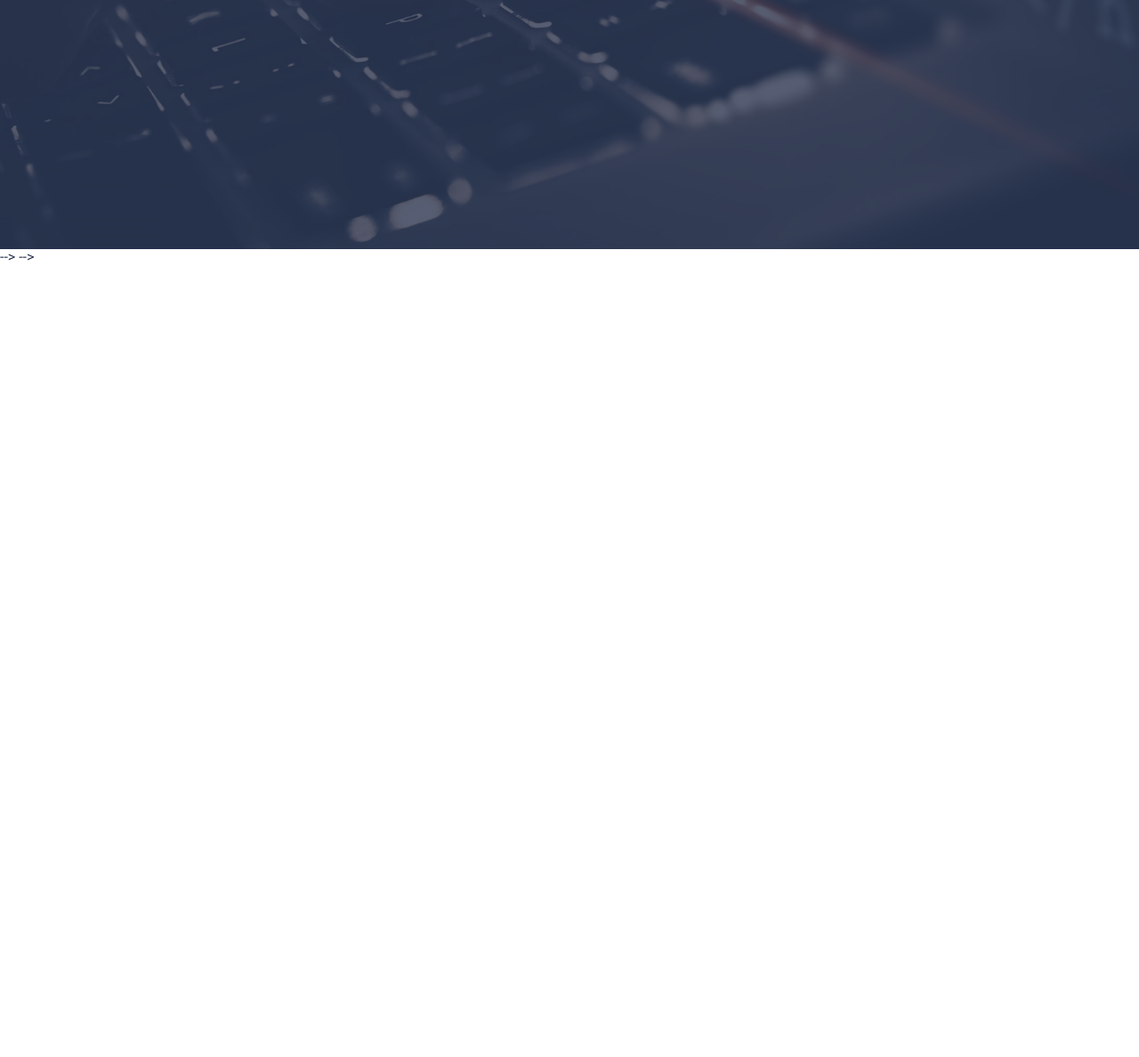
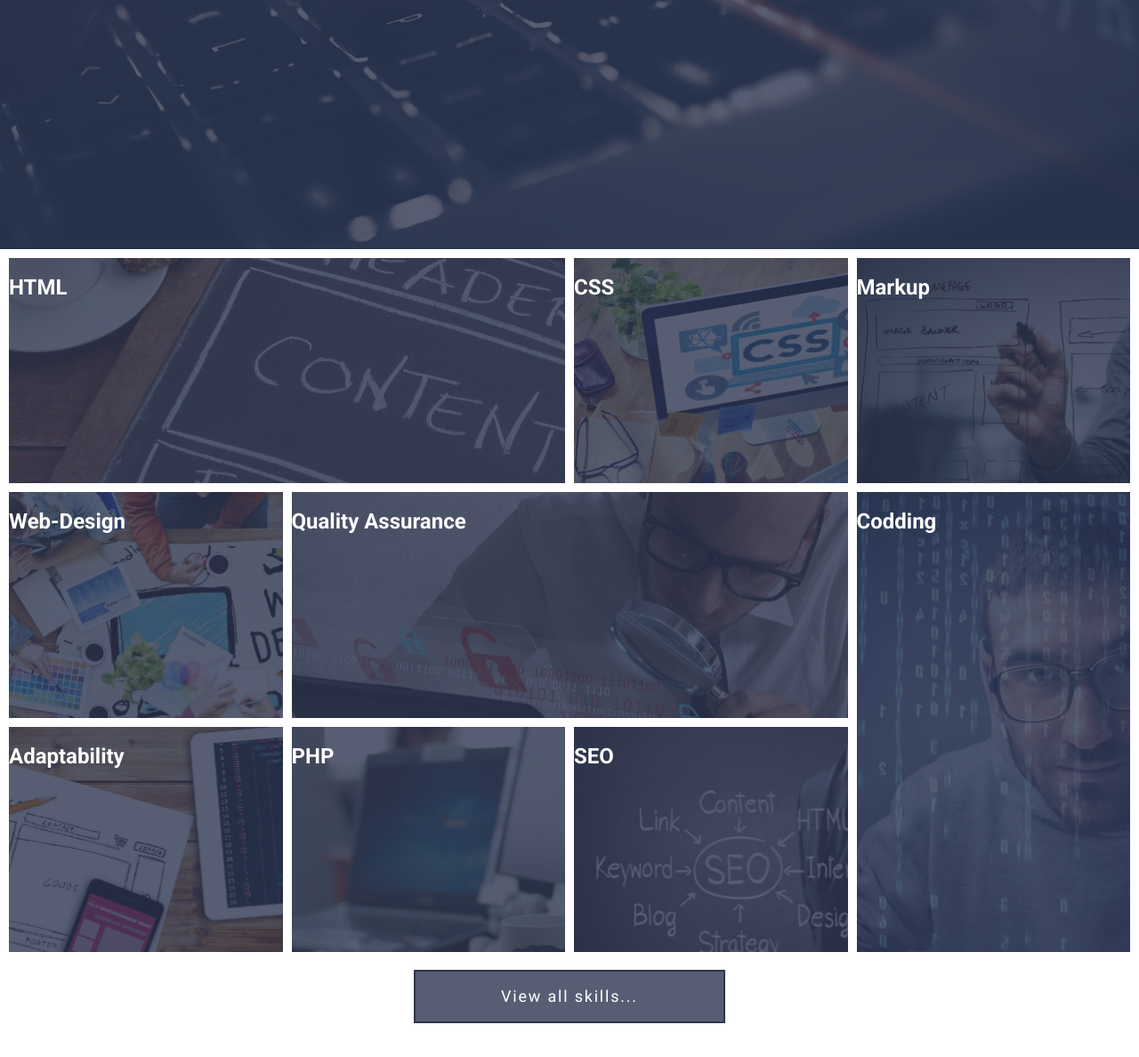
Before and after one commit to AlexSkrud/my_project, a website: page index.html in a window 1280 px wide. Shown: the part 520-1708 px from the top of the page at 89% size. Before the commit the page ends 818 px from the top, so only its background shows below. Drawn offline with Linux system fonts and the light colour scheme.

Commit message:
оформление скилов

```diff
--- a/assets/scss/common/_classes.scss
+++ b/assets/scss/common/_classes.scss
@@ -5,17 +5,10 @@
   display: flex;
   align-items: center;
   justify-content: center;
-
-  min-width: 250px;
   height: 60px;
   padding: 0.5em 1em;
-
   transition: background-color 0.5s;
   letter-spacing: 0.1em;
-
-  border: 2px solid $color-light;
-  background-color: rgba($color-light, 0.1);
-
   font-size: 18px;
 
   &:hover,
@@ -23,3 +16,19 @@
     background-color: $color-accent;
   }
 }
+
+.btn--light {
+  min-width: 250px;
+  border: 2px solid $color-light;
+  background-color: rgba($color-light, 0.1);
+}
+
+.btn--primary {
+  min-width: 350px;
+  background-color: rgba($color-primary, 0.8);
+  border: 2px solid $color-primary;
+}
+
+.hidden {
+  @include visually-hidden;
+}
--- a/assets/scss/components/header/_header-logo.scss
+++ b/assets/scss/components/header/_header-logo.scss
@@ -1,3 +1,6 @@
+@use "../../presets/" as *;
+@use "../../mixins/" as *;
+
 .header-logo {
   letter-spacing: 0.21em;
 
--- a/assets/scss/components/sections/skills/_skill-item.scss
+++ b/assets/scss/components/sections/skills/_skill-item.scss
@@ -0,0 +1,52 @@
+@use "../../../presets/" as *;
+@use "../../../mixins/" as *;
+
+.skill-item {
+  background-color: $color-primary;
+  position: relative;
+
+  &__title {
+    position: relative;
+    z-index: 1;
+  }
+
+  &__link {
+    background-color: red;
+  }
+
+  &__image {
+    @include abs-position;
+  }
+  &__overlay {
+    @include abs-position;
+    background-color: rgba($color-primary, 0.8);
+  }
+}
+
+.skill-item:nth-of-type(1) {
+  grid-area: a1;
+}
+.skill-item:nth-of-type(2) {
+  grid-area: a2;
+}
+.skill-item:nth-of-type(3) {
+  grid-area: a3;
+}
+.skill-item:nth-of-type(4) {
+  grid-area: a4;
+}
+.skill-item:nth-of-type(5) {
+  grid-area: a5;
+}
+.skill-item:nth-of-type(6) {
+  grid-area: a6;
+}
+.skill-item:nth-of-type(7) {
+  grid-area: a7;
+}
+.skill-item:nth-of-type(8) {
+  grid-area: a8;
+}
+.skill-item:nth-of-type(9) {
+  grid-area: a9;
+}
--- a/assets/scss/components/sections/skills/_skills.scss
+++ b/assets/scss/components/sections/skills/_skills.scss
@@ -0,0 +1,22 @@
+@use "../../../presets/" as *;
+@use "../../../mixins/" as *;
+
+$local-gap: calc(40px / 3);
+
+.skills {
+  padding: $gap-sm;
+  &__container {
+    display: grid;
+    grid-template-areas: "a1 a1 a2 a3" "a4 a5 a5 a6" "a7 a8 a9 a6";
+    grid-template-columns: repeat(4, 1fr);
+    grid-auto-rows: calc(33.33333vh - #{$local-gap});
+    gap: $gap-sm;
+    margin-bottom: 20px;
+  }
+
+  &__actions {
+    display: flex;
+    justify-content: center;
+    margin-bottom: 30px;
+  }
+}
--- a/assets/scss/style.scss
+++ b/assets/scss/style.scss
@@ -16,3 +16,14 @@
 @use "components/sections/section-posts";
 
 @use "components/footer/footer";
+
+@media (min-hight: 691px) {
+  .skills__container {
+    grid-auto-rows: calc(33.33333vh - 13.33333px);
+  }
+}
+@media (max-hight: 690px) {
+  .skills__container {
+    grid-auto-rows: calc(230px - 13.33333px);
+  }
+}
--- a/index.html
+++ b/index.html
@@ -64,10 +64,78 @@
     <div class="header-overlay"></div>
   </header>
 
-  <!-- Подключаем библиотеку jquery, необходимую для работы нашего основного скрипта
-<!-- <script src="libs/jquery/dist/jquery.min.js"></script>
-<!-- Подключаем наш основной скрипт, с которым будем работать -->
-  <!-- <script src="assets/js/main.js"></script> --> --> -->
+
+  <main>
+    <section class="skills">
+      <div class="skills__container">
+
+        <h2 class="hidden">Наши навыки, опыт</h2>
+
+        <article class="skill-item">
+          <h2 class="skill-item__title"><a class="skil-item__link" href="">HTML</a></h2>
+          <div class="skill-item__image" style="background-image:url(assets/img/img-html.png);"></div>
+          <div class="skill-item__overlay"></div>
+        </article>
+
+        <article class="skill-item">
+          <h2 class="skill-item__title"><a class="skil-item__link" href="">CSS</a></h2>
+          <div class="skill-item__image" style="background-image:url(assets/img/img-css.png);"></div>
+          <div class="skill-item__overlay"></div>
+        </article>
+
+        <article class="skill-item">
+          <h2 class="skill-item__title"><a class="skil-item__link" href="">Markup</a></h2>
+          <div class="skill-item__image" style="background-image:url(assets/img/img-markup.png);"></div>
+          <div class="skill-item__overlay"></div>
+        </article>
+
+        <article class="skill-item">
+          <h2 class="skill-item__title"><a class="skil-item__link" href="">Web-Design</a></h2>
+          <div class="skill-item__image" style="background-image:url(assets/img/img-webdesign.png);"></div>
+          <div class="skill-item__overlay"></div>
+        </article>
+
+        <article class="skill-item">
+          <h2 class="skill-item__title"><a class="skil-item__link" href="">Quality Assurance</a></h2>
+          <div class="skill-item__image" style="background-image:url(assets/img/img-qa.png);"></div>
+          <div class="skill-item__overlay"></div>
+        </article>
+
+        <article class="skill-item">
+          <h2 class="skill-item__title"><a class="skil-item__link" href="">Codding</a></h2>
+          <div class="skill-item__image" style="background-image:url(assets/img/img-codding.png);"></div>
+          <div class="skill-item__overlay"></div>
+        </article>
+
+        <article class="skill-item">
+          <h2 class="skill-item__title"><a class="skil-item__link" href="">Adaptability</a></h2>
+          <div class="skill-item__image" style="background-image:url(assets/img/img-adaptability.png);"></div>
+          <div class="skill-item__overlay"></div>
+        </article>
+
+        <article class="skill-item">
+          <h2 class="skill-item__title"><a class="skil-item__link" href="">PHP</a></h2>
+          <div class="skill-item__image" style="background-image:url(assets/img/img-php.png);"></div>
+          <div class="skill-item__overlay"></div>
+        </article>
+
+        <article class="skill-item">
+          <h2 class="skill-item__title"><a class="skil-item__link" href="">SEO</a></h2>
+          <div class="skill-item__image" style="background-image:url(assets/img/img-seo.png);"></div>
+          <div class="skill-item__overlay"></div>
+        </article>
+      </div>
+      <div class="skills__actions">
+        <a class="btn btn--primary" href="">View all skills...</a>
+      </div>
+
+    </section>
+    <section></section>
+    <section></section>
+    <section></section>
+
+  </main>
+  <footer></footer>
 
 </body>
 
```
Also changed, not shown: assets/css/style.css.
